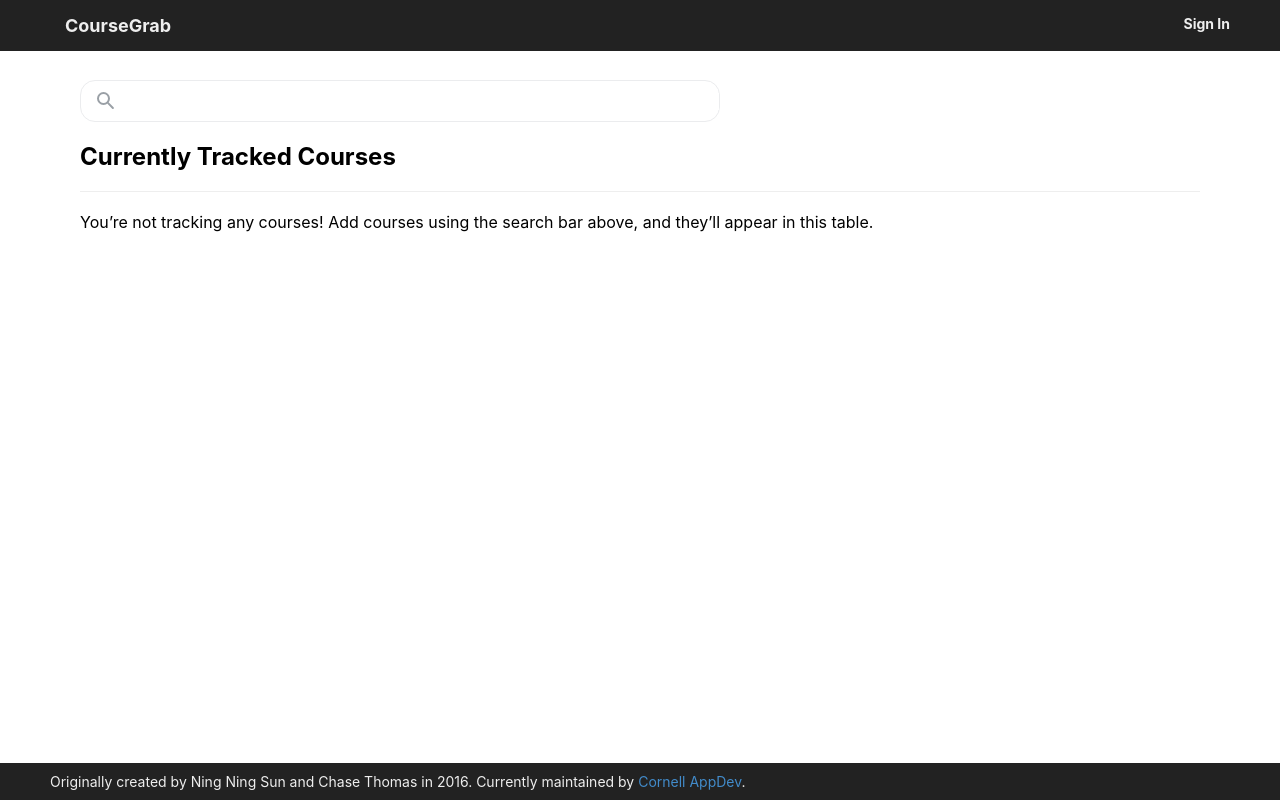
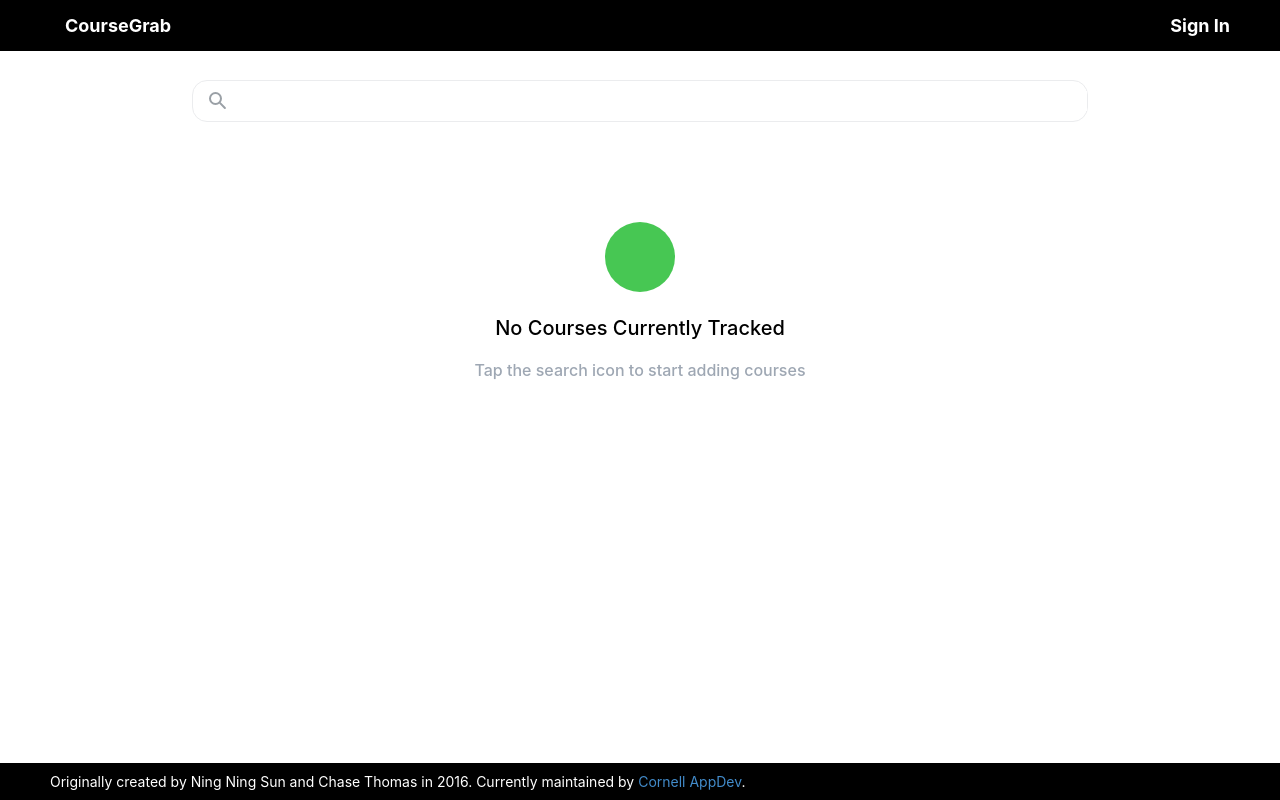
Before and after one commit to cuappdev/coursegrab-web, a React (Create React App) app: page / in a window 1280 px wide. Built offline with nearby package versions, Linux system fonts and the light colour scheme.

Commit message:
Implement new no course tracked design and add search dropdown (#6)
* Add search results drop down

* Implement new no tracked course design

* Fix tracked courses view margin

* Address PR comments

```diff
--- a/src/App.css
+++ b/src/App.css
@@ -6,10 +6,3 @@
   margin-left: 50px;
   margin-right: 50px;
 }
-
-hr {
-  margin-top: 20px;
-  margin-bottom: 20px;
-  border: 0;
-  border-top: 1px solid #eee;
-}
--- a/src/App.tsx
+++ b/src/App.tsx
@@ -1,20 +1,20 @@
-import React from 'react';
-import './App.css';
+import React from 'react'
+import './App.css'
 
-import Footer from './components/Footer/Footer';
-import Navigator from './components/Navigator/Navigator';
-import SearchBar from './components/Search/SearchBar';
+import Footer from './components/Footer/Footer'
+import Navigator from './components/Navigator/Navigator'
+import SearchView from './components/Search/SearchView'
 import TrackedCoursesView from './components/TrackedCourses/TrackedCoursesView'
 
 function App() {
   return (
     <div>
       <Navigator />
-      <SearchBar />
+      <SearchView />
       <TrackedCoursesView />
       <Footer />
     </div >
-  );
+  )
 }
 
-export default App;
+export default App
--- a/src/components/Footer/Footer.css
+++ b/src/components/Footer/Footer.css
@@ -1,7 +1,7 @@
 .footer {
   bottom: 0;
-  background-color: #222;
-  color: #EEE;
+  background-color: black;
+  color: white;
   margin: auto;
   position: fixed;
   width: 100%;
--- a/src/components/Navigator/Navigator.css
+++ b/src/components/Navigator/Navigator.css
@@ -1,7 +1,7 @@
 .nav-view {
   top: 0;
   position: fixed;
-  background-color: #222;
+  background-color: black;
   width: 100%;
   display: inline-block;
   padding: 15px;
@@ -9,7 +9,7 @@
 
 .nav-view a {
   font-weight: bold;
-  color: #EEE;
+  color: white;
   text-decoration: none;
 }
 
@@ -24,6 +24,6 @@
 
 .nav-right {
   float: right;
-  font-size: 14px;
+  font-size: 18px;
   padding-right: 15px;
 }
--- a/src/components/Search/SearchBar.css
+++ /dev/null
@@ -1,27 +0,0 @@
-.search-container {
-  width: 50vw;
-  height: 42px;
-  margin-top: 80px;
-  margin-left: 30px;
-  background: #FFFFFF;
-  border: 1px solid #EBECEE;
-  box-sizing: border-box;
-  border-radius: 15px;
-  display: flex;
-  align-items: center;
-  justify-content: center;
-}
-
-.search-input {
-  border: 0;
-  padding-left: 10px;
-  flex: 1;
-}
-
-.search-input:focus {
-  outline-width: 0;
-}
-
-.search-icon {
-  padding-left: 16px;
-}
--- a/src/components/Search/SearchBar.tsx
+++ /dev/null
@@ -1,21 +0,0 @@
-import React from 'react';
-
-import './SearchBar.css';
-
-class SearchBar extends React.Component {
-  render() {
-    return (
-      <div className='container'>
-        <div className='search-container'>
-          <svg className="search-icon" width="18" height="18" viewBox="0 0 18 18" fill="none" xmlns="http://www.w3.org/2000/svg">
-            <circle cx="6.5" cy="6.5" r="5.5" stroke="#9AA0A6" stroke-width="2" />
-            <rect x="9.74316" y="11.1411" width="2" height="8.75923" rx="1" transform="rotate(-44.5128 9.74316 11.1411)" fill="#9AA0A6" />
-          </svg>
-          <input className="search-input"></input>
-        </div>
-      </div>
-    );
-  };
-}
-
-export default SearchBar;
--- /dev/null
+++ b/src/components/Search/SearchView.css
@@ -0,0 +1,55 @@
+.search-container {
+  display: flex;
+  justify-content: center;
+}
+
+.search-bar {
+  width: 70vw;
+  height: 42px;
+  margin-top: 80px;
+  background: #FFFFFF;
+  border: 1px solid #EBECEE;
+  border-radius: 15px 15px 0px 0px;
+  box-sizing: border-box;
+  display: flex;
+  align-items: center;
+  justify-content: center;
+}
+
+.search-input {
+  border: 0;
+  flex: 1;
+  font-weight: 600;
+  font-size: 16px;
+}
+
+.search-input:focus {
+  outline-width: 0;
+}
+
+.search-results-dropdown {
+  position: fixed;
+  width: 70vw;
+  margin-top: 122px;
+  background: #FFFFFF;
+  box-sizing: border-box;
+  border: 1px solid #EBECEE;
+  border-radius: 0px 0px 15px 15px;
+  z-index: 99;
+}
+
+.search-result {
+  display: flex;
+  align-items: center;
+  justify-content: left;
+  font-weight: 600;
+  font-size: 16px;
+}
+
+.search-icon {
+  padding: 12px 16px;
+}
+
+.result-text {
+  margin: 0;
+}
--- /dev/null
+++ b/src/components/Search/SearchView.tsx
@@ -0,0 +1,57 @@
+import React from 'react'
+
+import './SearchView.css'
+
+class SearchView extends React.Component {
+  state = {
+    searchText: '',
+    courses: [
+      'INFO 1300 : Introduction to Web Design',
+      'INFO 4250 : Surveillance and Privacy',
+      'INFO 3450 : Human-Computer Interaction',
+      'INFO 3450 : Human-Computer Interaction',
+      'INFO 3450 : Human-Computer Interaction'
+    ]
+  }
+
+  searchIcon = (width: number, height: number) => {
+    return (
+      <svg className="search-icon" width={width} height={height} viewBox="0 0 18 18" fill="none" xmlns="http://www.w3.org/2000/svg">
+        <circle cx="6.5" cy="6.5" r="5.5" stroke="#9AA0A6" stroke-width="2" />
+        <rect x="9.74316" y="11.1411" width="2" height="8.75923" rx="1" transform="rotate(-44.5128 9.74316 11.1411)" fill="#9AA0A6" />
+      </svg>
+    )
+  }
+
+  render() {
+    const courses = this.state.courses.map(course => {
+      return (
+        <div className="search-result">
+          {this.searchIcon(16, 16)}
+          <p className="result-text">{course}</p>
+        </div>
+      )
+    })
+    return (
+      <div className="search-container">
+        <div className="search-bar" style={{ borderRadius: this.state.searchText === '' ? '15px' : '15px 15px 0px 0px' }}>
+          {this.searchIcon(18, 18)}
+          <input className="search-input"
+            value={this.state.searchText}
+            onChange={(event) => this.setState({ searchText: event.target.value })} />
+        </div>
+        {
+          this.state.searchText === ''
+            ? null
+            : (
+              <div className="search-results-dropdown">
+                {courses}
+              </div>
+            )
+        }
+      </div>
+    )
+  }
+}
+
+export default SearchView
--- a/src/components/TrackedCourses/TrackedCoursesView.css
+++ b/src/components/TrackedCourses/TrackedCoursesView.css
@@ -1,3 +1,15 @@
 .tracked-courses-view {
-  margin: 0 30px;
+  text-align: center;
+  margin: 100px 0;
 }
+
+.tracking-title-label {
+  font-weight: 500;
+  font-size: 20px;
+}
+
+.tracking-subtitle-label {
+  font-weight: 500;
+  font-size: 16px;
+  color: #9EA7B3;
+}
--- a/src/components/TrackedCourses/TrackedCoursesView.tsx
+++ b/src/components/TrackedCourses/TrackedCoursesView.tsx
@@ -1,19 +1,19 @@
-import React from 'react';
+import React from 'react'
 
-import './TrackedCoursesView.css';
+import './TrackedCoursesView.css'
 
 class TrackedCoursesView extends React.Component {
   render() {
     return (
       <div className="tracked-courses-view">
-        <div className="container">
-          <h2>Currently Tracked Courses</h2>
-          <hr />
-          <p>You’re not tracking any courses! Add courses using the search bar above, and they’ll appear in this table.</p>
-        </div>
+        <svg height="70" width="70">
+          <circle cx="35" cy="35" r="35" fill="#47C753" />
+        </svg>
+        <p className="tracking-title-label">No Courses Currently Tracked</p>
+        <p className="tracking-subtitle-label">Tap the search icon to start adding courses</p>
       </div>
-    );
-  };
+    )
+  }
 }
 
-export default TrackedCoursesView;
+export default TrackedCoursesView
```
Also changed, not shown: src/components/Footer/Footer.tsx (+5 -5 lines), src/components/Navigator/Navigator.tsx (+4 -4 lines).
